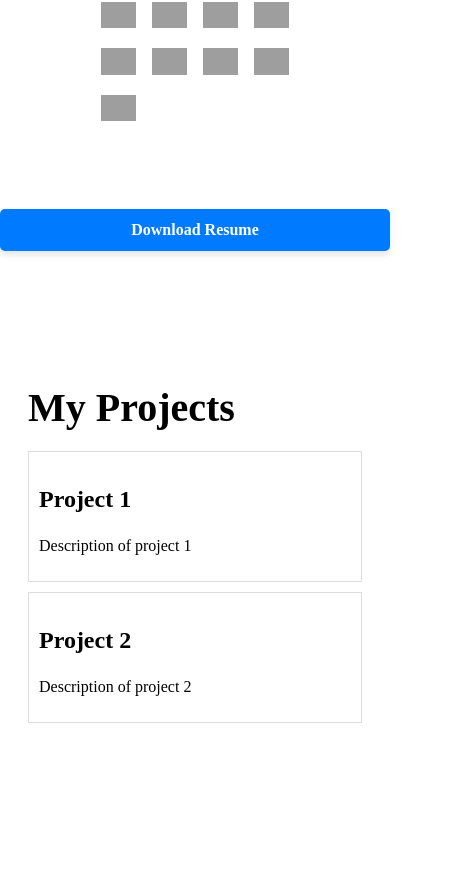
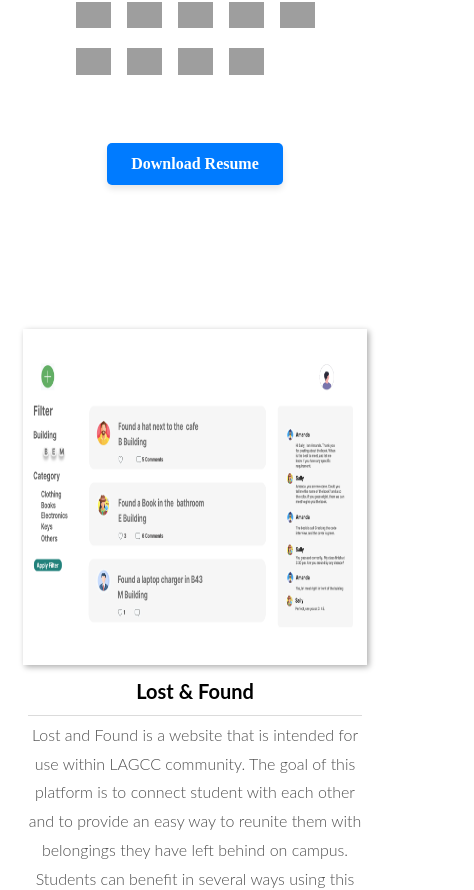
Before and after one commit to josealarconchacon/josealarconchacon, an Angular app: page / in a window 390 px wide. Shown: the part 1107-1997 px from the top of the page, 474 px wide, since content can reach past the window. Before the commit the page ends 1868 px from the top, so only its background shows below. Built offline with nearby package versions, Linux system fonts and the light colour scheme; grey boxes are pictures that could not be loaded.

Commit message:
site is becoming responsive

```diff
--- a/src/app/about/about.component.css
+++ b/src/app/about/about.component.css
@@ -36,9 +36,30 @@
   );
 }
 
+.button {
+  display: inline-block;
+  padding: 12px 24px;
+  font-size: 16px;
+  font-weight: bold;
+  color: #fff;
+  background-color: #007bff;
+  border: none;
+  border-radius: 5px;
+  text-decoration: none;
+  transition: background-color 0.3s ease, transform 0.3s ease;
+  box-shadow: 0 4px 6px rgba(0, 0, 0, 0.1);
+}
+
 .button:hover {
-  background-color: var(--first-color-alt);
-  box-shadow: 0 8px 24px hsla(var(--hue), 90%, 30%, 0.3);
+  background-color: #0056b3;
+  transform: translateY(-2px);
+  box-shadow: 0 6px 8px rgba(0, 0, 0, 0.15);
+}
+
+.button:active {
+  background-color: #004494;
+  transform: translateY(0);
+  box-shadow: 0 4px 6px rgba(0, 0, 0, 0.1);
 }
 
 .about__page {
@@ -61,6 +82,7 @@
 .about__profession {
   font-size: 35px;
 }
+
 .about__description {
   font-size: 18px;
 }
@@ -112,51 +134,7 @@
   position: relative;
 }
 
-/* General button styles */
-.button {
-  display: inline-block;
-  padding: 12px 24px; /* Increased padding for a more prominent button */
-  font-size: 16px;
-  font-weight: bold;
-  color: #fff; /* White text color */
-  background-color: #007bff; /* Primary button color */
-  border: none;
-  border-radius: 5px; /* Rounded corners */
-  text-decoration: none; /* Remove underline from links */
-  transition: background-color 0.3s ease, transform 0.3s ease; /* Smooth transitions */
-  box-shadow: 0 4px 6px rgba(0, 0, 0, 0.1); /* Subtle shadow for depth */
-}
-
-/* Hover and active states */
-.button:hover {
-  background-color: #0056b3; /* Darker blue on hover */
-  transform: translateY(-2px); /* Slight lift on hover */
-  box-shadow: 0 6px 8px rgba(0, 0, 0, 0.15); /* Slightly larger shadow */
-}
-
-.button:active {
-  background-color: #004494; /* Even darker blue on click */
-  transform: translateY(0); /* Reset lift on click */
-  box-shadow: 0 4px 6px rgba(0, 0, 0, 0.1); /* Reset shadow on click */
-}
-
-/* Responsive adjustments */
-@media (max-width: 768px) {
-  .button {
-    width: 100%; /* Full width button on smaller screens */
-    text-align: center;
-  }
-}
-
-/* Additional styles for the about section */
-.about__button {
-  margin-top: 20px; /* Add some space above the button */
-  text-align: center;
-}
-
-/*=============== MEDIA QUERIES ===============*/
-/* For small devices */
-@media screen and (max-width: 767px) {
+@media (max-width: 767px) {
   .container {
     margin-inline: 1rem;
   }
@@ -171,7 +149,7 @@
     border-width: 5px;
   }
   .perfil__content {
-    width: 450px;
+    width: 90%;
     height: 150px;
     border-width: 5px;
   }
@@ -186,13 +164,12 @@
     font-size: 22px;
   }
   .about__skills-content {
-    grid-template-columns: repeat(4, max-content);
+    grid-template-columns: repeat(5, max-content);
     gap: 1rem;
   }
 }
 
-/* For medium devices */
-@media screen and (min-width: 768px) and (max-width: 1023px) {
+@media (min-width: 768px) and (max-width: 1023px) {
   .about__container {
     display: grid;
     grid-template-columns: repeat(2, 1fr);
@@ -208,26 +185,13 @@
     border-width: 8px;
   }
   .perfil__content {
-    width: 480px;
+    width: 90%;
     height: 380px;
     border-width: 10px;
   }
 }
 
-/* Hide h5 and p elements on mobile */
-@media screen and (max-width: 768px) {
-  .resume-item h5,
-  .resume-item p {
-    display: none;
-  }
-
-  .resume-item h4 {
-    width: 100%; /* Set full width */
-  }
-}
-
-/* For large devices */
-@media screen and (min-width: 1024px) {
+@media (min-width: 1024px) {
   .container {
     margin-inline: auto;
   }
--- a/src/app/projects/projects.component.css
+++ b/src/app/projects/projects.component.css
@@ -1,22 +1,114 @@
-.projects {
-  padding: 20px;
+:host {
+  display: flex;
+  justify-content: center;
 }
 
-.projects h2 {
-  font-size: 2.5em;
-  margin-bottom: 20px;
+.contain {
+  max-width: 1120px;
+  margin: 0 auto;
 }
 
-.project {
-  border: 1px solid #ddd;
-  padding: 10px;
-  margin-bottom: 10px;
+* {
+  font-family: Lato;
 }
 
-.project h3 {
-  font-size: 1.5em;
+.feature--image img {
+  box-shadow: 2px 2px 6px rgba(0, 0, 0, 0.33);
 }
 
-.project p {
-  font-size: 1em;
+.feature-pair:nth-child(even) {
+  flex-direction: row-reverse;
 }
+
+.feature-pair {
+  display: flex;
+  flex-wrap: wrap;
+  justify-content: space-between;
+  margin-bottom: 64px;
+}
+
+.feature {
+  flex-basis: 45%;
+  text-align: center;
+  padding: 0 15px;
+  box-sizing: border-box;
+}
+
+.feature--text {
+  display: flex;
+  flex-direction: column;
+  justify-content: center;
+  padding: 0 20px;
+  box-sizing: border-box;
+}
+
+.features {
+  margin: 64px 0;
+}
+
+.features h4 {
+  font-size: 23px;
+  font-weight: bold;
+  padding: 10px 0;
+  border-bottom: 1px solid rgb(219, 219, 219);
+  margin: 0;
+  line-height: 27px;
+}
+
+.features p {
+  font-size: 18px;
+  font-weight: 300;
+  color: #4e4e4e;
+  line-height: 28.8px;
+  margin-top: 5px;
+}
+
+@media screen and (max-width: 1200px) {
+  .feature {
+    flex-basis: 48%;
+  }
+}
+
+@media screen and (max-width: 960px) {
+  .feature {
+    flex-basis: 100%;
+  }
+
+  .feature-pair {
+    margin-bottom: 32px;
+  }
+}
+
+@media screen and (max-width: 768px) {
+  .feature-pair {
+    flex-direction: column;
+  }
+
+  .feature {
+    flex-basis: 100%;
+  }
+}
+
+@media screen and (max-width: 480px) {
+  .features h4 {
+    font-size: 20px;
+  }
+
+  .features p {
+    font-size: 16px;
+  }
+
+  .feature--image img {
+    width: 100%;
+  }
+}
+
+@media screen and (max-width: 320px) {
+  .features h4 {
+    font-size: 18px;
+  }
+
+  .features p {
+    font-size: 14px;
+  }
+}
--- a/src/app/projects/projects.component.html
+++ b/src/app/projects/projects.component.html
@@ -1,7 +1,84 @@
-<div class="projects">
-  <h2>My Projects</h2>
-  <div class="project" *ngFor="let project of projects">
-    <h3>{{ project.title }}</h3>
-    <p>{{ project.description }}</p>
-  </div>
-</div>
+<main class="contain">
+  <section class="features">
+    <section class="feature-pair">
+      <article class="feature feature--image">
+        <img
+          src="../../assets/img/lostAndFoundUI.png"
+          alt="Feature Screenshot"
+          width="549"
+          height="336"
+        />
+      </article>
+      <article class="feature feature--text">
+        <h4>Lost & Found</h4>
+        <p>
+          Lost and Found is a website that is intended for use within LAGCC
+          community. The goal of this platform is to connect student with each
+          other and to provide an easy way to reunite them with belongings they
+          have left behind on campus. Students can benefit in several ways using
+          this platform. One of the benefits that this platform can provide
+          students besides finding their belonging is to connect with others and
+          build the network across campus.
+        </p>
+        <a href="">Check source code</a>
+      </article>
+    </section>
+    <section class="feature-pair">
+      <article class="feature feature--image">
+        <img
+          src="https://t3.ftcdn.net/jpg/02/48/42/64/360_F_248426448_NVKLywWqArG2ADUxDq6QprtIzsF82dMF.jpg"
+          alt="placeholder"
+          width="549"
+          height="336"
+        />
+      </article>
+      <article class="feature feature--text">
+        <h4>Lorem ipsum</h4>
+        <p>
+          Lorem ipsum dolor sit, amet consectetur adipisicing elit. Recusandae
+          debitis tempore non sed enim. Odio dolores incidunt explicabo numquam
+          soluta. Repellendus consectetur velit asperiores id facere natus a
+          vitae iure!
+        </p>
+      </article>
+    </section>
+    <section class="feature-pair">
+      <article class="feature feature--image">
+        <img
+          src="https://t3.ftcdn.net/jpg/02/48/42/64/360_F_248426448_NVKLywWqArG2ADUxDq6QprtIzsF82dMF.jpg"
+          alt="placeholder"
+          width="549"
+          height="336"
+        />
+      </article>
+      <article class="feature feature--text">
+        <h4>Lorem ipsum</h4>
+        <p>
+          Lorem ipsum dolor sit, amet consectetur adipisicing elit. Recusandae
+          debitis tempore non sed enim. Odio dolores incidunt explicabo numquam
+          soluta. Repellendus consectetur velit asperiores id facere natus a
+          vitae iure!
+        </p>
+      </article>
+    </section>
+    <section class="feature-pair">
+      <article class="feature feature--image">
+        <img
+          src="https://t3.ftcdn.net/jpg/02/48/42/64/360_F_248426448_NVKLywWqArG2ADUxDq6QprtIzsF82dMF.jpg"
+          alt="placeholder"
+          width="549"
+          height="336"
+        />
+      </article>
+      <article class="feature feature--text">
+        <h4>Lorem ipsum</h4>
+        <p>
+          Lorem ipsum dolor sit, amet consectetur adipisicing elit. Recusandae
+          debitis tempore non sed enim. Odio dolores incidunt explicabo numquam
+          soluta. Repellendus consectetur velit asperiores id facere natus a
+          vitae iure!
+        </p>
+      </article>
+    </section>
+  </section>
+</main>
--- a/src/app/projects/projects.component.ts
+++ b/src/app/projects/projects.component.ts
@@ -6,9 +6,5 @@
   styleUrls: ['./projects.component.css'],
 })
 export class ProjectsComponent {
-  projects = [
-    { title: 'Project 1', description: 'Description of project 1' },
-    { title: 'Project 2', description: 'Description of project 2' },
-    // Add more projects as needed
-  ];
+
 }
```
Also changed, not shown: tailwind.config.js (deleted, +0 -8 lines), src/assets/img/lostAndFoundUI.png (added).
